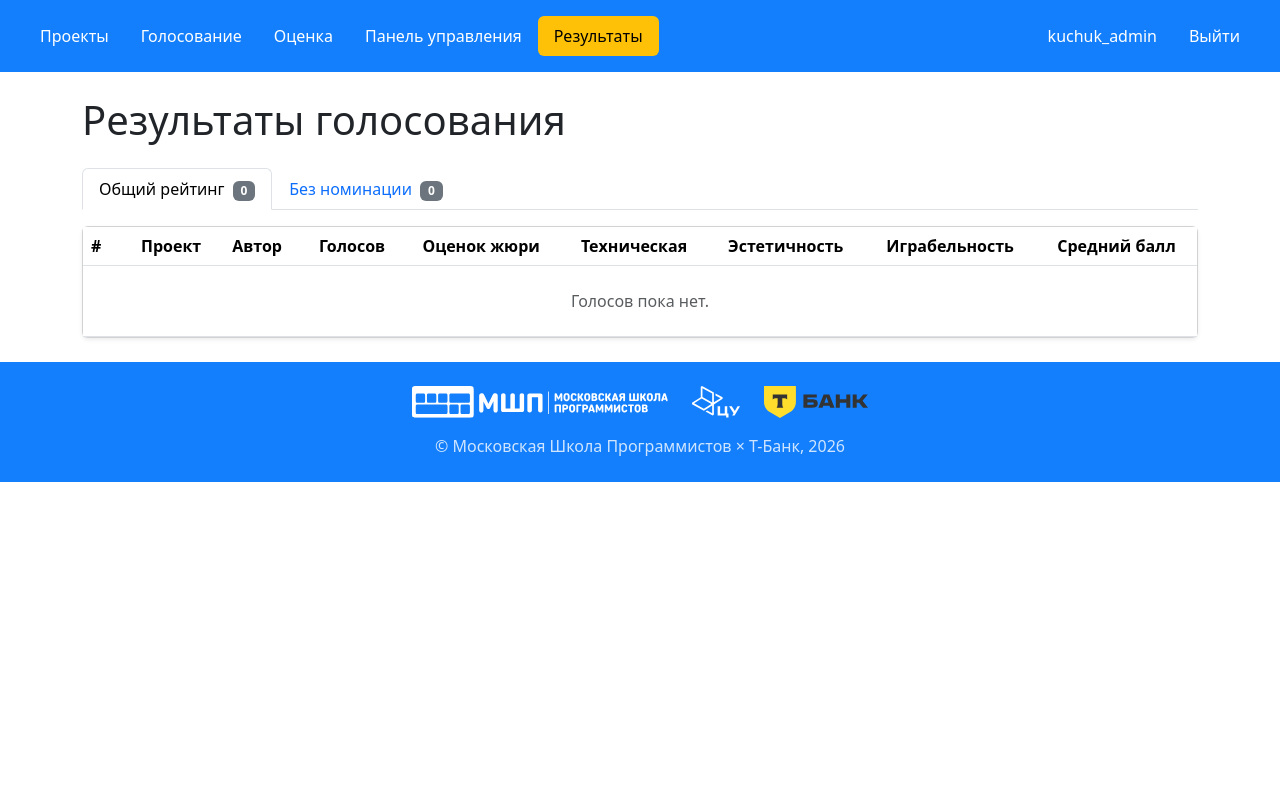
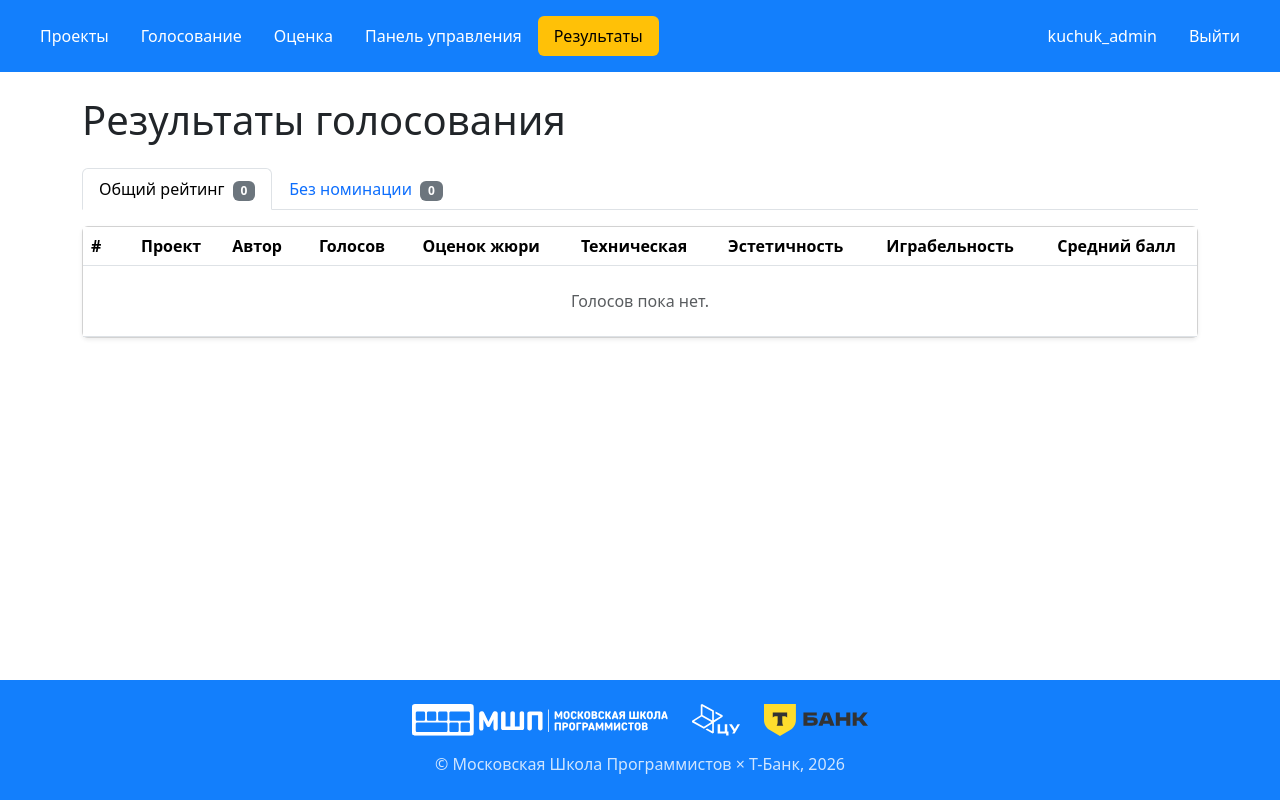
Before and after one commit to KriptYashka/MSHP-T_Voting, a Django app: page /admin-panel/results/ in a window 1280 px wide. Run offline with Django 5.2, Linux system fonts and the light colour scheme; a user stored in the database is signed in; data comes from the database, SQL or seed files in the repository; data that the repository does not hold is empty.

Commit message:
Sticky footer fix

```diff
--- a/app/templates/base/base.html
+++ b/app/templates/base/base.html
@@ -4,10 +4,10 @@
     {% include 'base/head.html' %}
 </head>
 
-<body>
+<body class="d-flex flex-column min-vh-100">
 {% include 'base/header.html' %}
 
-<main>
+<main class="flex-grow-1">
     {% if messages %}
         <div class="container mt-3">
             {% for message in messages %}
@@ -23,7 +23,7 @@
     {% endblock %}
 </main>
 
-<footer>
+<footer class="mt-auto">
     {% include 'base/footer.html' %}
 </footer>
 
```
